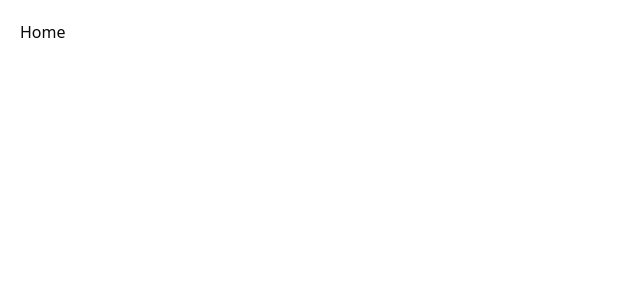
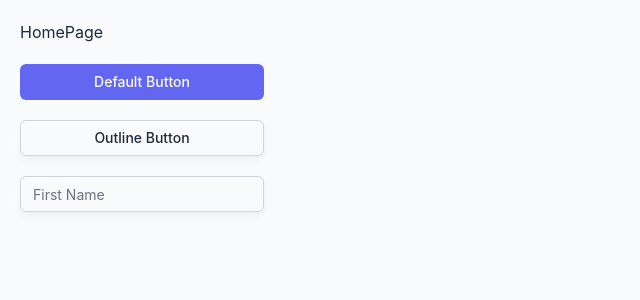
Before and after one commit to breakdaiz/laguna-gateways, a Next.js app: page / in a window 1280 px wide. Shown: the top 300 px of the page, without its empty margins (0-640 px from the left). Built offline with nearby package versions, Linux system fonts and the light colour scheme.

Commit message:
Add Radix UI components and enhance global styles

```diff
--- a/package.json
+++ b/package.json
@@ -8,6 +8,7 @@
     "start": "next start"
   },
   "dependencies": {
+    "@radix-ui/react-slot": "^1.2.3",
     "class-variance-authority": "^0.7.1",
     "clsx": "^2.1.1",
     "lucide-react": "^0.544.0",
--- a/src/app/globals.css
+++ b/src/app/globals.css
@@ -3,11 +3,125 @@
 
 @custom-variant dark (&:is(.dark *));
 
+:root {
+  --background: oklch(0.9842 0.0034 247.8575);
+  --foreground: oklch(0.2795 0.0368 260.031);
+  --card: oklch(1 0 0);
+  --card-foreground: oklch(0.2795 0.0368 260.031);
+  --popover: oklch(1 0 0);
+  --popover-foreground: oklch(0.2795 0.0368 260.031);
+  --primary: oklch(0.5854 0.2041 277.1173);
+  --primary-foreground: oklch(1 0 0);
+  --secondary: oklch(0.9276 0.0058 264.5313);
+  --secondary-foreground: oklch(0.3729 0.0306 259.7328);
+  --muted: oklch(0.967 0.0029 264.5419);
+  --muted-foreground: oklch(0.551 0.0234 264.3637);
+  --accent: oklch(0.9299 0.0334 272.7879);
+  --accent-foreground: oklch(0.3729 0.0306 259.7328);
+  --destructive: oklch(0.6368 0.2078 25.3313);
+  --destructive-foreground: oklch(1 0 0);
+  --border: oklch(0.8717 0.0093 258.3382);
+  --input: oklch(0.8717 0.0093 258.3382);
+  --ring: oklch(0.5854 0.2041 277.1173);
+  --chart-1: oklch(0.5854 0.2041 277.1173);
+  --chart-2: oklch(0.5106 0.2301 276.9656);
+  --chart-3: oklch(0.4568 0.2146 277.0229);
+  --chart-4: oklch(0.3984 0.1773 277.3662);
+  --chart-5: oklch(0.3588 0.1354 278.6973);
+  --sidebar: oklch(0.967 0.0029 264.5419);
+  --sidebar-foreground: oklch(0.2795 0.0368 260.031);
+  --sidebar-primary: oklch(0.5854 0.2041 277.1173);
+  --sidebar-primary-foreground: oklch(1 0 0);
+  --sidebar-accent: oklch(0.9299 0.0334 272.7879);
+  --sidebar-accent-foreground: oklch(0.3729 0.0306 259.7328);
+  --sidebar-border: oklch(0.8717 0.0093 258.3382);
+  --sidebar-ring: oklch(0.5854 0.2041 277.1173);
+  --font-sans: Inter, sans-serif;
+  --font-serif: Merriweather, serif;
+  --font-mono: JetBrains Mono, monospace;
+  --radius: 0.5rem;
+  --shadow-x: 0px;
+  --shadow-y: 4px;
+  --shadow-blur: 8px;
+  --shadow-spread: -1px;
+  --shadow-opacity: 0.1;
+  --shadow-color: hsl(0 0% 0%);
+  --shadow-2xs: 0px 4px 8px -1px hsl(0 0% 0% / 0.05);
+  --shadow-xs: 0px 4px 8px -1px hsl(0 0% 0% / 0.05);
+  --shadow-sm: 0px 4px 8px -1px hsl(0 0% 0% / 0.1),
+    0px 1px 2px -2px hsl(0 0% 0% / 0.1);
+  --shadow: 0px 4px 8px -1px hsl(0 0% 0% / 0.1),
+    0px 1px 2px -2px hsl(0 0% 0% / 0.1);
+  --shadow-md: 0px 4px 8px -1px hsl(0 0% 0% / 0.1),
+    0px 2px 4px -2px hsl(0 0% 0% / 0.1);
+  --shadow-lg: 0px 4px 8px -1px hsl(0 0% 0% / 0.1),
+    0px 4px 6px -2px hsl(0 0% 0% / 0.1);
+  --shadow-xl: 0px 4px 8px -1px hsl(0 0% 0% / 0.1),
+    0px 8px 10px -2px hsl(0 0% 0% / 0.1);
+  --shadow-2xl: 0px 4px 8px -1px hsl(0 0% 0% / 0.25);
+  --tracking-normal: 0em;
+  --spacing: 0.25rem;
+}
+
+.dark {
+  --background: oklch(0.2077 0.0398 265.7549);
+  --foreground: oklch(0.9288 0.0126 255.5078);
+  --card: oklch(0.2795 0.0368 260.031);
+  --card-foreground: oklch(0.9288 0.0126 255.5078);
+  --popover: oklch(0.2795 0.0368 260.031);
+  --popover-foreground: oklch(0.9288 0.0126 255.5078);
+  --primary: oklch(0.6801 0.1583 276.9349);
+  --primary-foreground: oklch(0.2077 0.0398 265.7549);
+  --secondary: oklch(0.3351 0.0331 260.912);
+  --secondary-foreground: oklch(0.8717 0.0093 258.3382);
+  --muted: oklch(0.2427 0.0381 259.9437);
+  --muted-foreground: oklch(0.7137 0.0192 261.3246);
+  --accent: oklch(0.3729 0.0306 259.7328);
+  --accent-foreground: oklch(0.8717 0.0093 258.3382);
+  --destructive: oklch(0.6368 0.2078 25.3313);
+  --destructive-foreground: oklch(0.2077 0.0398 265.7549);
+  --border: oklch(0.4461 0.0263 256.8018);
+  --input: oklch(0.4461 0.0263 256.8018);
+  --ring: oklch(0.6801 0.1583 276.9349);
+  --chart-1: oklch(0.6801 0.1583 276.9349);
+  --chart-2: oklch(0.5854 0.2041 277.1173);
+  --chart-3: oklch(0.5106 0.2301 276.9656);
+  --chart-4: oklch(0.4568 0.2146 277.0229);
+  --chart-5: oklch(0.3984 0.1773 277.3662);
+  --sidebar: oklch(0.2795 0.0368 260.031);
+  --sidebar-foreground: oklch(0.9288 0.0126 255.5078);
+  --sidebar-primary: oklch(0.6801 0.1583 276.9349);
+  --sidebar-primary-foreground: oklch(0.2077 0.0398 265.7549);
+  --sidebar-accent: oklch(0.3729 0.0306 259.7328);
+  --sidebar-accent-foreground: oklch(0.8717 0.0093 258.3382);
+  --sidebar-border: oklch(0.4461 0.0263 256.8018);
+  --sidebar-ring: oklch(0.6801 0.1583 276.9349);
+  --font-sans: Inter, sans-serif;
+  --font-serif: Merriweather, serif;
+  --font-mono: JetBrains Mono, monospace;
+  --radius: 0.5rem;
+  --shadow-x: 0px;
+  --shadow-y: 4px;
+  --shadow-blur: 8px;
+  --shadow-spread: -1px;
+  --shadow-opacity: 0.1;
+  --shadow-color: hsl(0 0% 0%);
+  --shadow-2xs: 0px 4px 8px -1px hsl(0 0% 0% / 0.05);
+  --shadow-xs: 0px 4px 8px -1px hsl(0 0% 0% / 0.05);
+  --shadow-sm: 0px 4px 8px -1px hsl(0 0% 0% / 0.1),
+    0px 1px 2px -2px hsl(0 0% 0% / 0.1);
+  --shadow: 0px 4px 8px -1px hsl(0 0% 0% / 0.1),
+    0px 1px 2px -2px hsl(0 0% 0% / 0.1);
+  --shadow-md: 0px 4px 8px -1px hsl(0 0% 0% / 0.1),
+    0px 2px 4px -2px hsl(0 0% 0% / 0.1);
+  --shadow-lg: 0px 4px 8px -1px hsl(0 0% 0% / 0.1),
+    0px 4px 6px -2px hsl(0 0% 0% / 0.1);
+  --shadow-xl: 0px 4px 8px -1px hsl(0 0% 0% / 0.1),
+    0px 8px 10px -2px hsl(0 0% 0% / 0.1);
+  --shadow-2xl: 0px 4px 8px -1px hsl(0 0% 0% / 0.25);
+}
+
 @theme inline {
-  --radius-sm: calc(var(--radius) - 4px);
-  --radius-md: calc(var(--radius) - 2px);
-  --radius-lg: var(--radius);
-  --radius-xl: calc(var(--radius) + 4px);
   --color-background: var(--background);
   --color-foreground: var(--foreground);
   --color-card: var(--card);
@@ -23,6 +137,7 @@
   --color-accent: var(--accent);
   --color-accent-foreground: var(--accent-foreground);
   --color-destructive: var(--destructive);
+  --color-destructive-foreground: var(--destructive-foreground);
   --color-border: var(--border);
   --color-input: var(--input);
   --color-ring: var(--ring);
@@ -39,75 +154,24 @@
   --color-sidebar-accent-foreground: var(--sidebar-accent-foreground);
   --color-sidebar-border: var(--sidebar-border);
   --color-sidebar-ring: var(--sidebar-ring);
-}
 
-:root {
-  --radius: 0.625rem;
-  --background: oklch(1 0 0);
-  --foreground: oklch(0.145 0 0);
-  --card: oklch(1 0 0);
-  --card-foreground: oklch(0.145 0 0);
-  --popover: oklch(1 0 0);
-  --popover-foreground: oklch(0.145 0 0);
-  --primary: oklch(0.205 0 0);
-  --primary-foreground: oklch(0.985 0 0);
-  --secondary: oklch(0.97 0 0);
-  --secondary-foreground: oklch(0.205 0 0);
-  --muted: oklch(0.97 0 0);
-  --muted-foreground: oklch(0.556 0 0);
-  --accent: oklch(0.97 0 0);
-  --accent-foreground: oklch(0.205 0 0);
-  --destructive: oklch(0.577 0.245 27.325);
-  --border: oklch(0.922 0 0);
-  --input: oklch(0.922 0 0);
-  --ring: oklch(0.708 0 0);
-  --chart-1: oklch(0.646 0.222 41.116);
-  --chart-2: oklch(0.6 0.118 184.704);
-  --chart-3: oklch(0.398 0.07 227.392);
-  --chart-4: oklch(0.828 0.189 84.429);
-  --chart-5: oklch(0.769 0.188 70.08);
-  --sidebar: oklch(0.985 0 0);
-  --sidebar-foreground: oklch(0.145 0 0);
-  --sidebar-primary: oklch(0.205 0 0);
-  --sidebar-primary-foreground: oklch(0.985 0 0);
-  --sidebar-accent: oklch(0.97 0 0);
-  --sidebar-accent-foreground: oklch(0.205 0 0);
-  --sidebar-border: oklch(0.922 0 0);
-  --sidebar-ring: oklch(0.708 0 0);
-}
+  --font-sans: var(--font-sans);
+  --font-mono: var(--font-mono);
+  --font-serif: var(--font-serif);
 
-.dark {
-  --background: oklch(0.145 0 0);
-  --foreground: oklch(0.985 0 0);
-  --card: oklch(0.205 0 0);
-  --card-foreground: oklch(0.985 0 0);
-  --popover: oklch(0.205 0 0);
-  --popover-foreground: oklch(0.985 0 0);
-  --primary: oklch(0.922 0 0);
-  --primary-foreground: oklch(0.205 0 0);
-  --secondary: oklch(0.269 0 0);
-  --secondary-foreground: oklch(0.985 0 0);
-  --muted: oklch(0.269 0 0);
-  --muted-foreground: oklch(0.708 0 0);
-  --accent: oklch(0.269 0 0);
-  --accent-foreground: oklch(0.985 0 0);
-  --destructive: oklch(0.704 0.191 22.216);
-  --border: oklch(1 0 0 / 10%);
-  --input: oklch(1 0 0 / 15%);
-  --ring: oklch(0.556 0 0);
-  --chart-1: oklch(0.488 0.243 264.376);
-  --chart-2: oklch(0.696 0.17 162.48);
-  --chart-3: oklch(0.769 0.188 70.08);
-  --chart-4: oklch(0.627 0.265 303.9);
-  --chart-5: oklch(0.645 0.246 16.439);
-  --sidebar: oklch(0.205 0 0);
-  --sidebar-foreground: oklch(0.985 0 0);
-  --sidebar-primary: oklch(0.488 0.243 264.376);
-  --sidebar-primary-foreground: oklch(0.985 0 0);
-  --sidebar-accent: oklch(0.269 0 0);
-  --sidebar-accent-foreground: oklch(0.985 0 0);
-  --sidebar-border: oklch(1 0 0 / 10%);
-  --sidebar-ring: oklch(0.556 0 0);
+  --radius-sm: calc(var(--radius) - 4px);
+  --radius-md: calc(var(--radius) - 2px);
+  --radius-lg: var(--radius);
+  --radius-xl: calc(var(--radius) + 4px);
+
+  --shadow-2xs: var(--shadow-2xs);
+  --shadow-xs: var(--shadow-xs);
+  --shadow-sm: var(--shadow-sm);
+  --shadow: var(--shadow);
+  --shadow-md: var(--shadow-md);
+  --shadow-lg: var(--shadow-lg);
+  --shadow-xl: var(--shadow-xl);
+  --shadow-2xl: var(--shadow-2xl);
 }
 
 @layer base {
--- a/src/app/page.tsx
+++ b/src/app/page.tsx
@@ -1,7 +1,16 @@
 import React from "react";
+import { Button } from "@/components/ui/button";
+import { Input } from "@/components/ui/input";
 
 function HomePage() {
-  return <div className='p-5'>Home</div>;
+  return (
+    <div className='p-5 flex flex-col w-max gap-5'>
+      <h1>HomePage</h1>
+      <Button>Default Button</Button>
+      <Button variant='outline'>Outline Button</Button>
+      <Input placeholder='First Name' />
+    </div>
+  );
 }
 
 export default HomePage;
--- /dev/null
+++ b/src/components/ui/button.tsx
@@ -0,0 +1,58 @@
+import * as React from "react"
+import { Slot } from "@radix-ui/react-slot"
+import { cva, type VariantProps } from "class-variance-authority"
+
+import { cn } from "@/lib/utils"
+
+const buttonVariants = cva(
+  "inline-flex items-center justify-center gap-2 whitespace-nowrap rounded-md text-sm font-medium transition-all disabled:pointer-events-none disabled:opacity-50 [&_svg]:pointer-events-none [&_svg:not([class*='size-'])]:size-4 shrink-0 [&_svg]:shrink-0 outline-none focus-visible:border-ring focus-visible:ring-ring/50 focus-visible:ring-[3px] aria-invalid:ring-destructive/20 dark:aria-invalid:ring-destructive/40 aria-invalid:border-destructive",
+  {
+    variants: {
+      variant: {
+        default: "bg-primary text-primary-foreground hover:bg-primary/90",
+        destructive:
+          "bg-destructive text-white hover:bg-destructive/90 focus-visible:ring-destructive/20 dark:focus-visible:ring-destructive/40 dark:bg-destructive/60",
+        outline:
+          "border bg-background shadow-xs hover:bg-accent hover:text-accent-foreground dark:bg-input/30 dark:border-input dark:hover:bg-input/50",
+        secondary:
+          "bg-secondary text-secondary-foreground hover:bg-secondary/80",
+        ghost:
+          "hover:bg-accent hover:text-accent-foreground dark:hover:bg-accent/50",
+        link: "text-primary underline-offset-4 hover:underline",
+      },
+      size: {
+        default: "h-9 px-4 py-2 has-[>svg]:px-3",
+        sm: "h-8 rounded-md gap-1.5 px-3 has-[>svg]:px-2.5",
+        lg: "h-10 rounded-md px-6 has-[>svg]:px-4",
+        icon: "size-9",
+      },
+    },
+    defaultVariants: {
+      variant: "default",
+      size: "default",
+    },
+  }
+)
+
+function Button({
+  className,
+  variant,
+  size,
+  asChild = false,
+  ...props
+}: React.ComponentProps<"button"> &
+  VariantProps<typeof buttonVariants> & {
+    asChild?: boolean
+  }) {
+  const Comp = asChild ? Slot : "button"
+
+  return (
+    <Comp
+      data-slot="button"
+      className={cn(buttonVariants({ variant, size, className }))}
+      {...props}
+    />
+  )
+}
+
+export { Button, buttonVariants }
--- /dev/null
+++ b/src/components/ui/input.tsx
@@ -0,0 +1,21 @@
+import * as React from "react"
+
+import { cn } from "@/lib/utils"
+
+function Input({ className, type, ...props }: React.ComponentProps<"input">) {
+  return (
+    <input
+      type={type}
+      data-slot="input"
+      className={cn(
+        "file:text-foreground placeholder:text-muted-foreground selection:bg-primary selection:text-primary-foreground dark:bg-input/30 border-input h-9 w-full min-w-0 rounded-md border bg-transparent px-3 py-1 text-base shadow-xs transition-[color,box-shadow] outline-none file:inline-flex file:h-7 file:border-0 file:bg-transparent file:text-sm file:font-medium disabled:pointer-events-none disabled:cursor-not-allowed disabled:opacity-50 md:text-sm",
+        "focus-visible:border-ring focus-visible:ring-ring/50 focus-visible:ring-[3px]",
+        "aria-invalid:ring-destructive/20 dark:aria-invalid:ring-destructive/40 aria-invalid:border-destructive",
+        className
+      )}
+      {...props}
+    />
+  )
+}
+
+export { Input }
```
Also changed, not shown: 1 other file (tests, documents, lock files or other folders).
